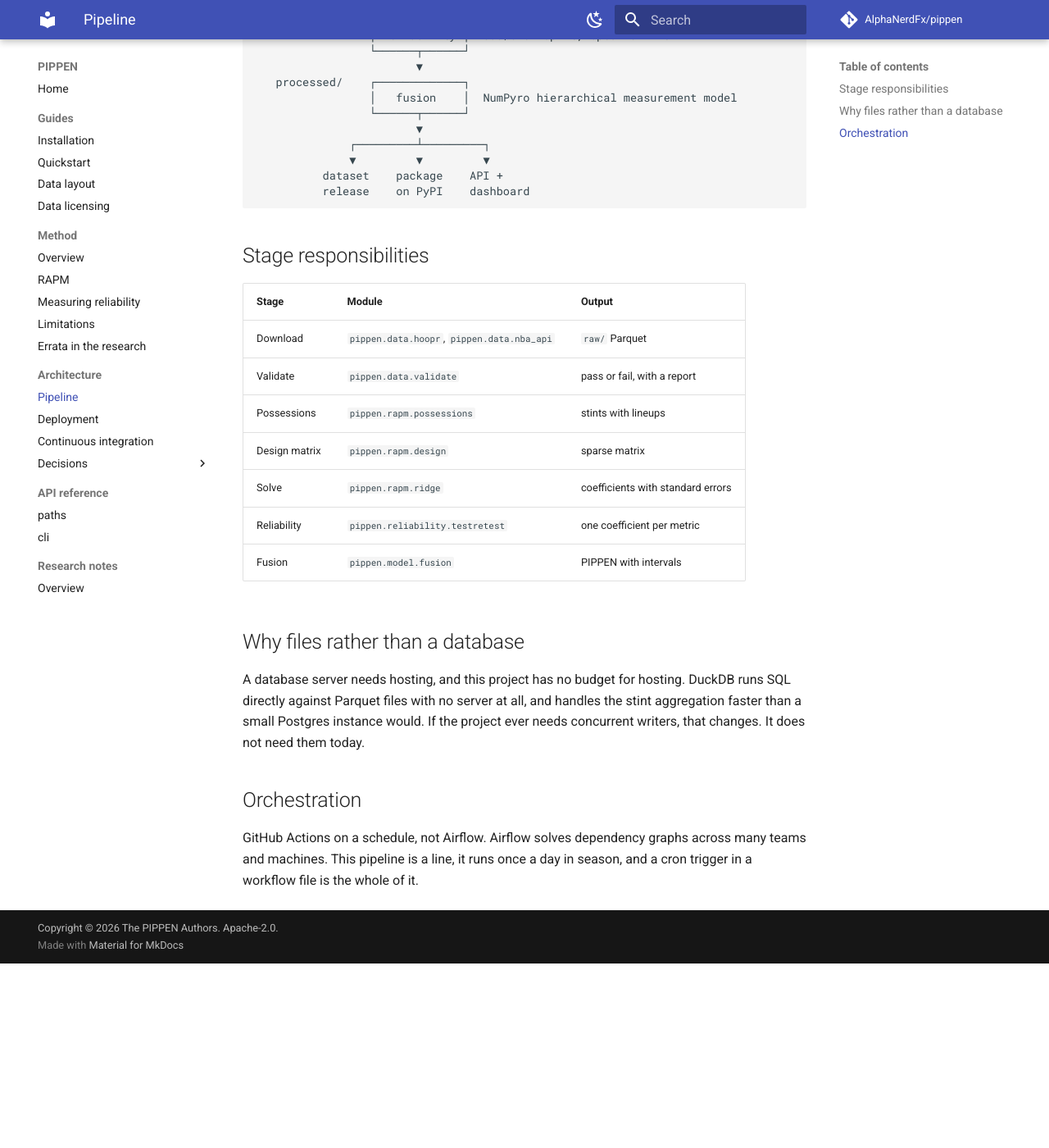
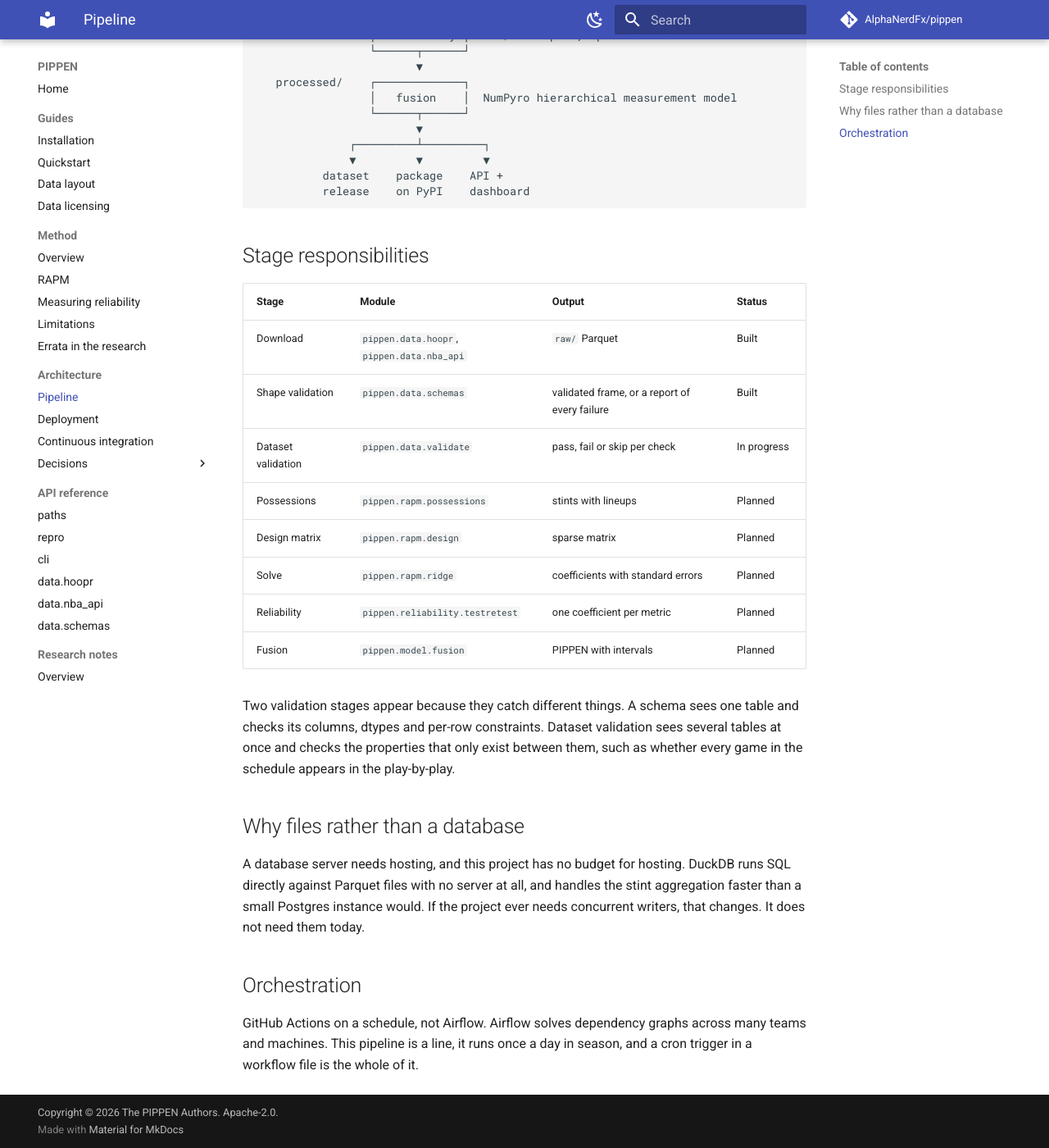
Before and after one commit to AlphaNerdFx/pippen, an MkDocs documentation site: the page built from docs/architecture/index.md, in a window 1280 px wide and 1400 px high, scrolled down 632 px. Shown: the whole window at 82% size. Built offline with MkDocs 1.6.1 and Material for MkDocs 9.7.7, drawn with Linux system fonts in a browser that asks for light colours; comment, search, counter and statistics services are not loaded; before the commit the page ends 1807 px from its top, so only the background shows below that.

Commit message:
docs: reference pages for the data layer
Adds generated API reference for hoopr, nba_api, schemas and repro, each
with a short note on what the module protects against rather than only
what it does.

The architecture stage table now marks which stages exist. A plan that
reads like a description of working software is worse than no plan.

Splits validation into two rows, because they catch different things. A
schema sees one table and checks columns, dtypes and per-row
constraints. Dataset validation sees several tables and checks what only
exists between them, such as whether every scheduled game appears in the
play-by-play.

```diff
--- a/docs/architecture/index.md
+++ b/docs/architecture/index.md
@@ -41,15 +41,22 @@ sources │ hoopR bulk   │   │ NBA stats    │
 
 ## Stage responsibilities
 
-| Stage | Module | Output |
-|---|---|---|
-| Download | `pippen.data.hoopr`, `pippen.data.nba_api` | `raw/` Parquet |
-| Validate | `pippen.data.validate` | pass or fail, with a report |
-| Possessions | `pippen.rapm.possessions` | stints with lineups |
-| Design matrix | `pippen.rapm.design` | sparse matrix |
-| Solve | `pippen.rapm.ridge` | coefficients with standard errors |
-| Reliability | `pippen.reliability.testretest` | one coefficient per metric |
-| Fusion | `pippen.model.fusion` | PIPPEN with intervals |
+| Stage | Module | Output | Status |
+|---|---|---|---|
+| Download | `pippen.data.hoopr`, `pippen.data.nba_api` | `raw/` Parquet | Built |
+| Shape validation | `pippen.data.schemas` | validated frame, or a report of every failure | Built |
+| Dataset validation | `pippen.data.validate` | pass, fail or skip per check | In progress |
+| Possessions | `pippen.rapm.possessions` | stints with lineups | Planned |
+| Design matrix | `pippen.rapm.design` | sparse matrix | Planned |
+| Solve | `pippen.rapm.ridge` | coefficients with standard errors | Planned |
+| Reliability | `pippen.reliability.testretest` | one coefficient per metric | Planned |
+| Fusion | `pippen.model.fusion` | PIPPEN with intervals | Planned |
+
+Two validation stages appear because they catch different things. A schema sees
+one table and checks its columns, dtypes and per-row constraints. Dataset
+validation sees several tables at once and checks the properties that only
+exist between them, such as whether every game in the schedule appears in the
+play-by-play.
 
 ## Why files rather than a database
 
--- a/mkdocs.yml
+++ b/mkdocs.yml
@@ -86,6 +86,10 @@ nav:
           - 0002 Outcome-gated phases: architecture/decisions/0002-outcome-gated-phases.md
   - API reference:
       - paths: reference/paths.md
+      - repro: reference/repro.md
       - cli: reference/cli.md
+      - data.hoopr: reference/data-hoopr.md
+      - data.nba_api: reference/data-nba-api.md
+      - data.schemas: reference/data-schemas.md
   - Research notes:
       - Overview: research/index.md
```
Also changed, not shown: docs/reference/data-hoopr.md (added, +11 -0 lines), docs/reference/data-nba-api.md (added, +9 -0 lines), docs/reference/data-schemas.md (added, +10 -0 lines), docs/reference/repro.md (added, +6 -0 lines).
